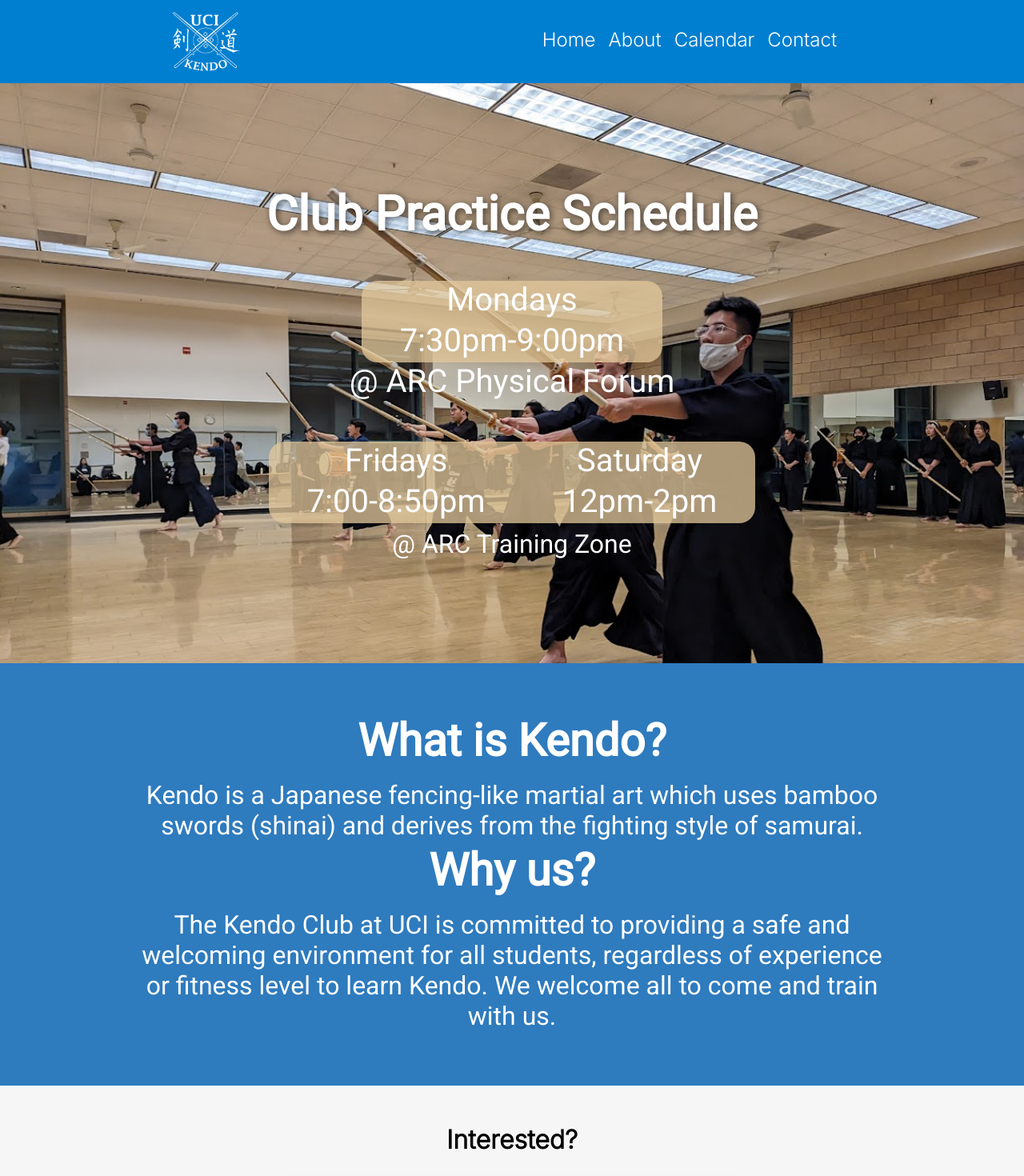
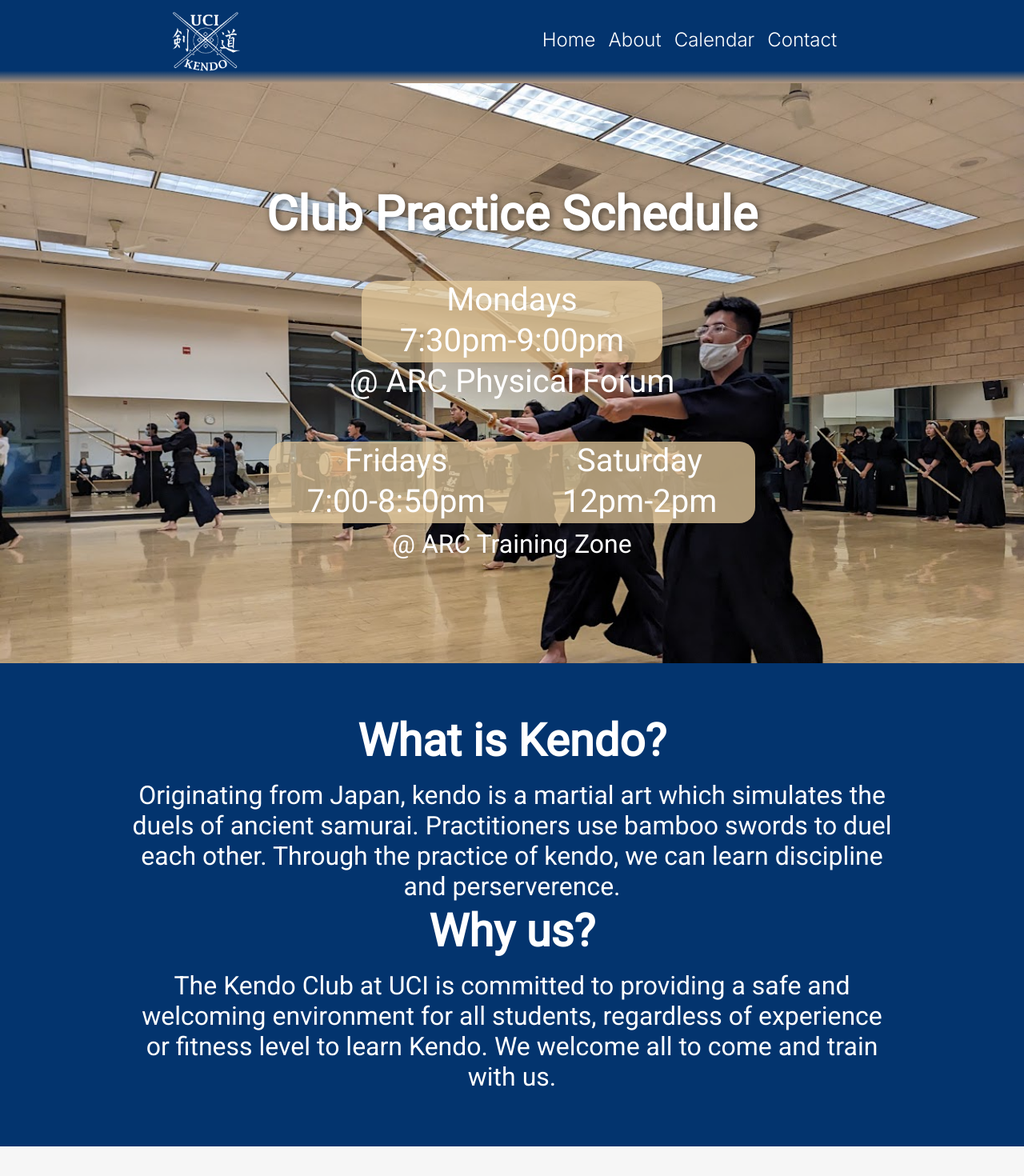
Before and after one commit to DeluxeRice/Kendo-Club-Website, a React (Create React App) app in the folder my-app/: page / in a window 1280 px wide. Shown: the top 1470 px of the page at 80% size. Built offline with nearby package versions, Linux system fonts and the light colour scheme.

Commit message:
changing colors

```diff
--- a/my-app/src/components/home/Home.css
+++ b/my-app/src/components/home/Home.css
@@ -5,7 +5,7 @@
     padding-top: 4rem;
     padding-bottom: 4rem;
     color: white;
-    background-color:rgb(46, 123, 190);
+    background-color:rgb(3, 52, 110);
 }
 
 .mission-statement p{
--- a/my-app/src/components/home/Home.jsx
+++ b/my-app/src/components/home/Home.jsx
@@ -10,8 +10,8 @@ class HomePage extends Component {
           <Schedule/>
           <div className='mission-statement about-text'>
             <h3 className ='mission-statement-title'>What is Kendo?</h3>
-            <p className = 'mission-statement-sub'>Kendo is a Japanese fencing-like martial art which uses
-              bamboo swords (shinai) and derives from the fighting style of samurai.
+            <p className = 'mission-statement-sub'>Originating from Japan, kendo is a martial art which simulates the duels of ancient samurai.
+              Practitioners use bamboo swords to duel each other. Through the practice of kendo, we can learn discipline and perserverence.
               </p>
             <h3 className ='mission-statement-title'>Why us?</h3>
             <p className ='mission-statement-sub'>The Kendo Club at UCI
--- a/my-app/src/containers/navbar/Navbar.css
+++ b/my-app/src/containers/navbar/Navbar.css
@@ -5,7 +5,7 @@
     justify-content:space-around;
     align-items:center;
     z-index:11;
-    background-color:  rgba(0, 127, 208, 1);
+    background-image: linear-gradient(rgb(3, 52, 110) 85%, rgb(177, 151, 127));
 }
 
 .kendo__navbar-links{
```
Also changed, not shown: 1 other file (tests, documents, lock files or other folders).
